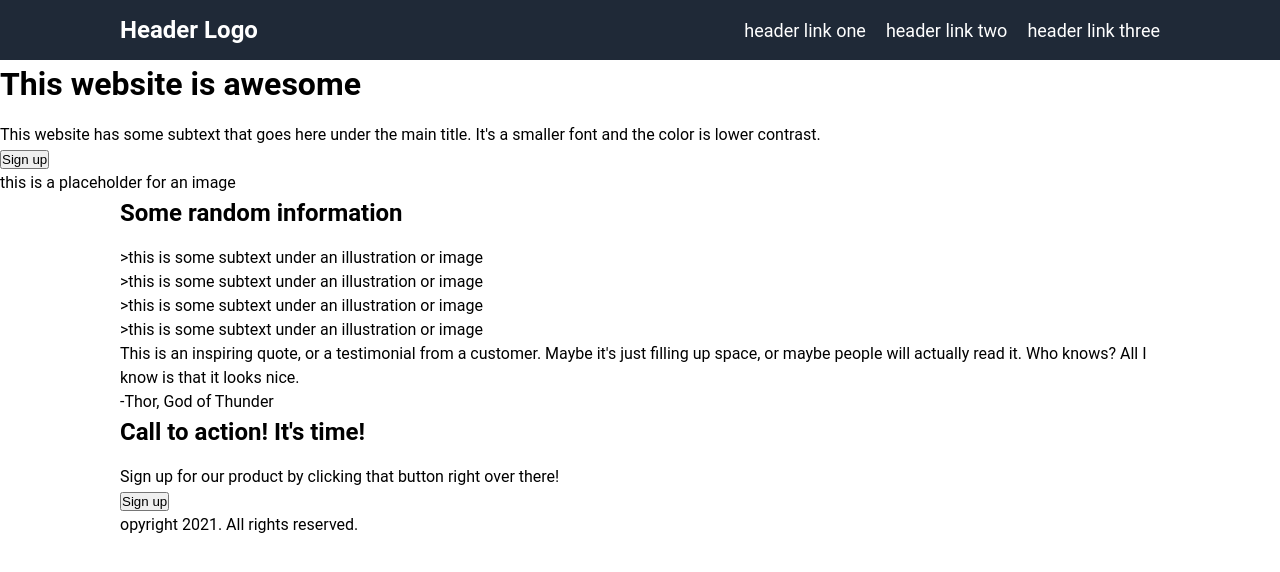
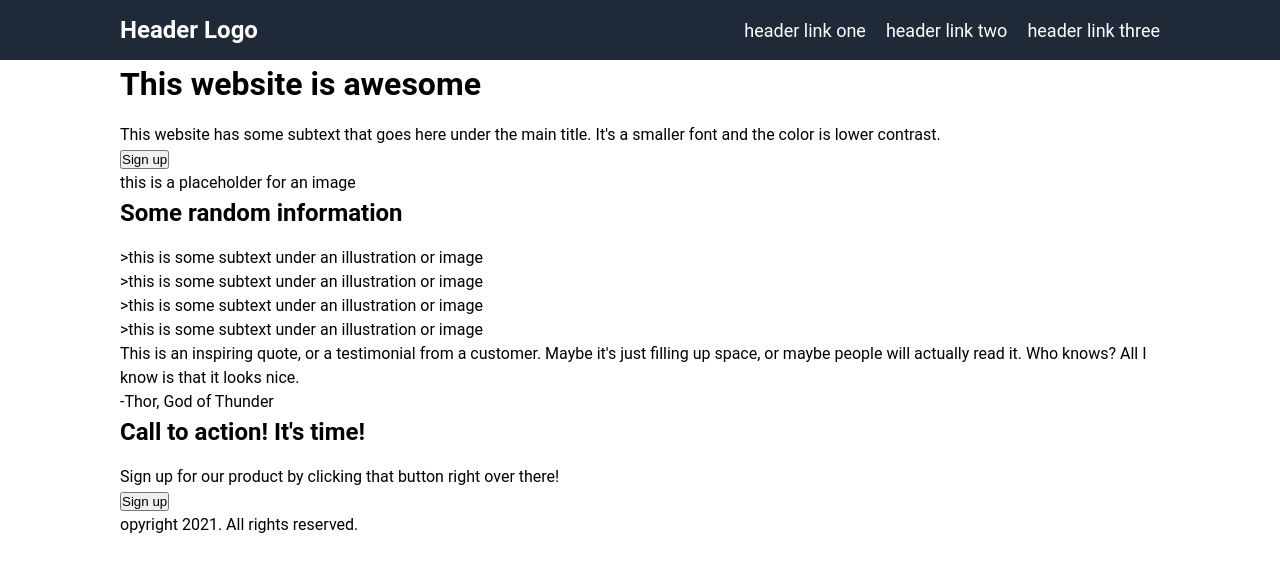
Before and after one commit to DylanScalifornia/Odin-landing-page, a plain HTML site: page index.html in a window 1280 px wide. Drawn offline with Linux system fonts and the light colour scheme.

Commit message:
added the spacing and size of the text for navbar

```diff
--- a/index.html
+++ b/index.html
@@ -11,7 +11,7 @@
 <nav class="navbar">
   <div class="container">
     <div class="logo">Header Logo</div>
-    <ul>
+    <ul class="nav">
       <li><a href="#">header link one</a></li>
       <li><a href="#">header link two</a></li>
       <li><a href="#">header link three</a></li>
@@ -20,8 +20,8 @@
 </nav>
 <!-- Header -->
 <header class="header">
-  <div class="container"></div>
-  <div>
+  <div class="container">
+   <div>
     <h1>This website is awesome</h1>
     <p>This website has some subtext that goes here under the main title. It's a smaller font and the color is lower contrast. </p>
     <button class="sign-up-one">Sign up</button>
--- a/styles.css
+++ b/styles.css
@@ -1,20 +1,15 @@
 body{
-  font-family: 'Roboto';
+  font-family: 'roboto';
+  margin: 0;
+  padding: 0;
   color: black;
-  font-size: 16px;
-  line-height: 1.5;
-  color: black;
+ line-height: 1.5;
 }
 
 *{
-  box-sizing: border-box;
   margin: 0;
   padding: 0;
-}
-
-h1,
-h2{
-  margin-bottom: 15px;
+  box-sizing: border-box;
 }
 
 .container{
@@ -22,20 +17,26 @@ h2{
   margin: 0 auto;
   padding: 0 30px;
 }
-/* navbar */
+
+h1, h2{
+  margin-bottom: 15px;
+}
+/* Navbar */
 .navbar{
-  background: #1f2937;
+  background: #1f2937 ;
   color: white;
   height: 60px;
 }
 
 .navbar .logo{
-  font-size: x-large;
+  font-size:x-large;
   font-weight: bold;
 }
 
-ul{
-  list-style: none;
+.navbar a{
+  color: white;
+  text-decoration: none;
+  font-size: 18px;
 }
 
 .navbar .container{
@@ -45,16 +46,14 @@ ul{
   height: 100%;
 }
 
-.navbar a{
-  text-decoration: none;
-  color: white;
-  font-size: 18px;
-}
-
 .navbar ul{
- display: flex;
+  display: flex;
 }
 
 .navbar ul li{
   margin-left: 20px;
 }
+
+ul{
+  list-style-type: none;
+}
```
